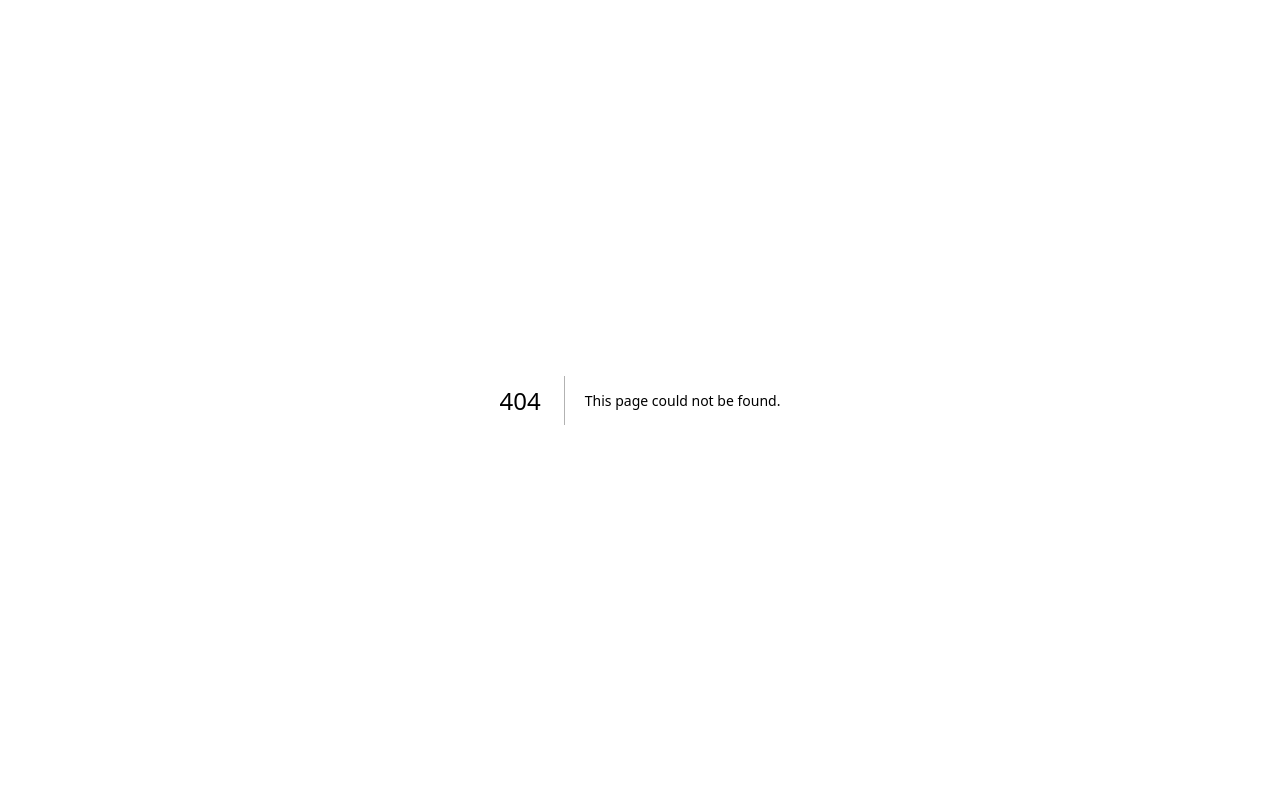
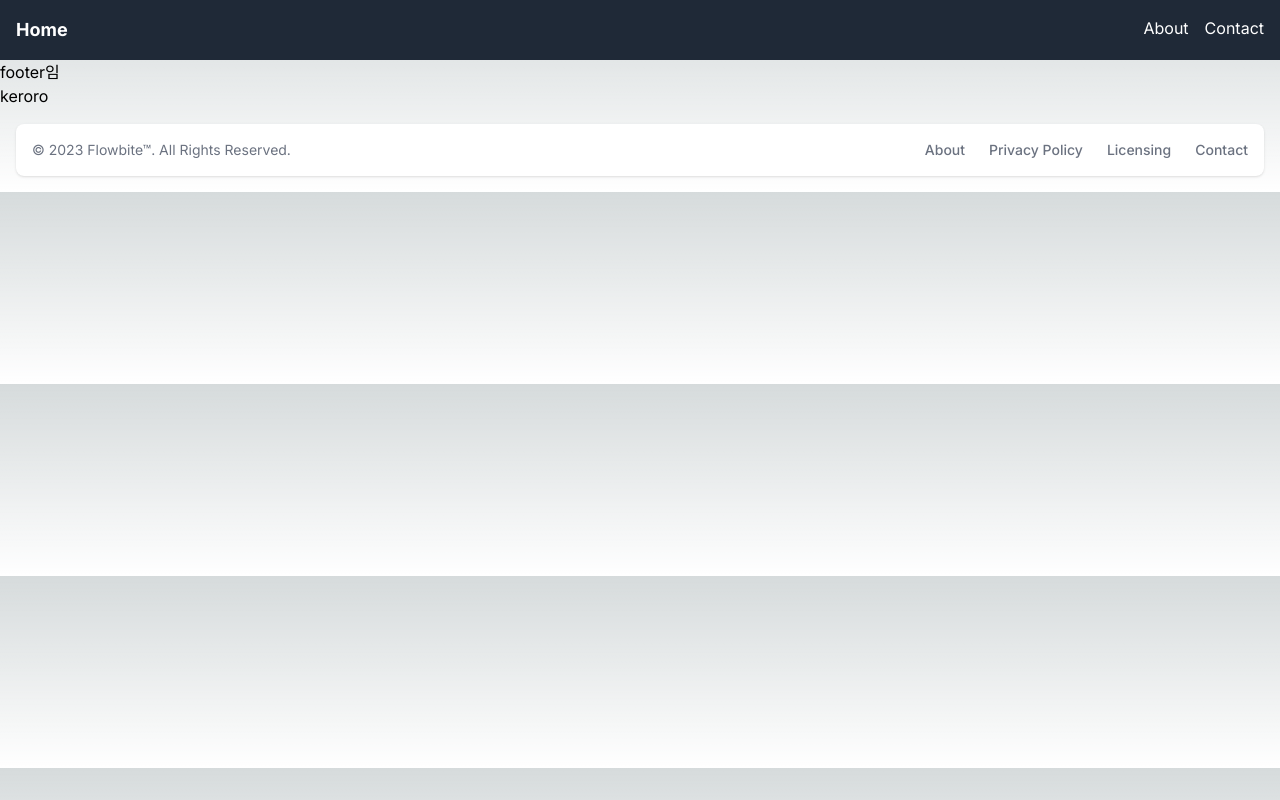
Before and after one commit to khaos1004/nextjs-front, a Next.js app: page /erp in a window 1280 px wide. Before the commit this address had no page. Built offline with nearby package versions, Linux system fonts and the light colour scheme.

Commit message:
Folder classification

```diff
--- /dev/null
+++ b/src/app/erp/page.tsx
@@ -0,0 +1,7 @@
+import Layout from "@/components/layouts/Layout"
+
+export default function Main(){
+    return(
+        <Layout contents={<p>keroro</p>} />
+    )
+}
--- /dev/null
+++ b/src/app/groupware/page.tsx
@@ -0,0 +1,7 @@
+import Layout from "@/components/layouts/Layout"
+
+export default function Main(){
+    return(
+        <Layout contents={<p>keroro</p>} />
+    )
+}
--- /dev/null
+++ b/src/components/layouts/Layout.tsx
@@ -0,0 +1,22 @@
+import React, { ReactNode } from 'react';
+
+import Header from '@/components/public/header/Navbar';
+import Side from '@/components/public/side/Sidebar';
+import Footer from '@/components/public/footer/Footer';
+
+interface LayoutProps {
+    contents: ReactNode;
+  }
+
+const Layout: React.FC<LayoutProps> = ({ contents }) => {
+  return (
+    <>
+      <Header />
+      <Side />
+      {contents}
+      <Footer />
+    </>
+  );
+}
+
+export default Layout;
--- /dev/null
+++ b/src/components/public/footer/Footer.tsx
@@ -0,0 +1,24 @@
+export default function Footer(){
+    return(
+        <footer className="bg-white rounded-lg shadow m-4 dark:bg-gray-800">
+            <div className="w-full mx-auto max-w-screen-xl p-4 md:flex md:items-center md:justify-between">
+            <span className="text-sm text-gray-500 sm:text-center dark:text-gray-400">© 2023 <a href="https://flowbite.com/" className="hover:underline">Flowbite™</a>. All Rights Reserved.
+            </span>
+            <ul className="flex flex-wrap items-center mt-3 text-sm font-medium text-gray-500 dark:text-gray-400 sm:mt-0">
+                <li>
+                    <a href="#" className="mr-4 hover:underline md:mr-6 ">About</a>
+                </li>
+                <li>
+                    <a href="#" className="mr-4 hover:underline md:mr-6">Privacy Policy</a>
+                </li>
+                <li>
+                    <a href="#" className="mr-4 hover:underline md:mr-6">Licensing</a>
+                </li>
+                <li>
+                    <a href="#" className="hover:underline">Contact</a>
+                </li>
+            </ul>
+            </div>
+        </footer>
+    )
+}
--- /dev/null
+++ b/src/components/public/header/Navbar.tsx
@@ -0,0 +1,17 @@
+function Navbar() {
+    return (
+        <nav className="bg-gray-800 p-4">
+            <div className="container mx-auto">
+                <div className="flex justify-between">
+                    <a className="text-white text-lg font-bold" href="/">Home</a>
+                    <div className="space-x-4">
+                        <a className="text-white" href="/about">About</a>
+                        <a className="text-white" href="/contact">Contact</a>
+                    </div>
+                </div>
+            </div>
+        </nav>
+    );
+}
+
+export default Navbar;
--- /dev/null
+++ b/src/components/public/side/Sidebar.tsx
@@ -0,0 +1,19 @@
+import { useState } from "react";
+
+export default function Header(){
+    return(
+        <>
+        {/* <div className="header">
+            <div className="img">
+                <img onClick={open} src="/menu.png"></img>
+            </div>
+            <div className="other">
+                <input type="" placeholder="검색" />
+                <input type="button" />
+            </div>
+        </div> */}
+        <p>footer임</p>
+        {/* {isOpened ? <OpenedSideBar /> : <SideBar />} */}
+        </>
+    )
+}
```
